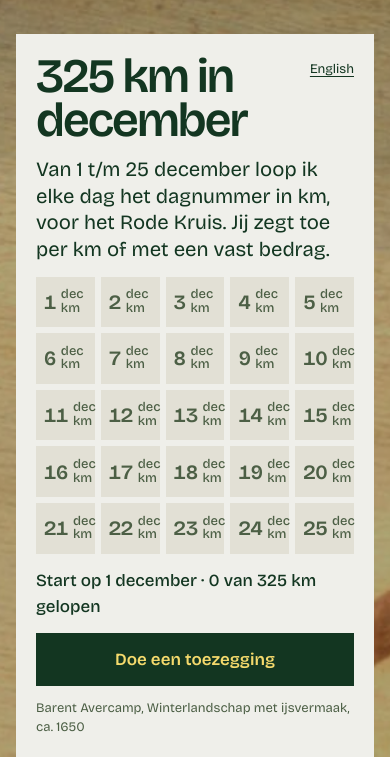
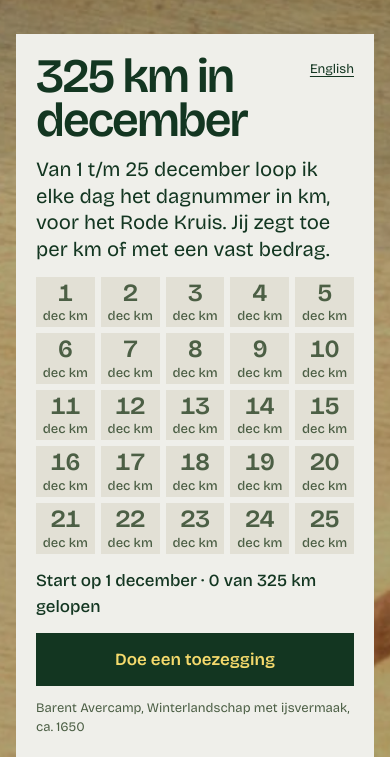
Before and after one commit to Joost-Jansen/adventrun, a FastAPI app: page / in a window 390 px wide. Shown: the top 757 px of the page. Run offline with FastAPI, Linux system fonts and the light colour scheme; data that the repository does not hold is empty.

Commit message:
Door number as tall as 'dec' over 'km'; stacked on phones
The number's size is tied to the small text (2.45x), so its digits span the
same height as the two lines beside it (measured on the rendered glyphs).
Phone doors are about 60px wide, so there the number sits on top with
'dec km' on one line under it.

Co-Authored-By: Claude Opus 5.5 <noreply@anthropic.com>
Claude-Session: https://claude.ai/code/session_01XpbVQJh4aeZYwGezzMVS9v

```diff
--- a/app/static/style.css
+++ b/app/static/style.css
@@ -124,8 +124,14 @@ a { color: inherit; }
   cursor: pointer; outline-offset: 2px;
 }
 .door-inside { position: absolute; inset: 0; display: flex; align-items: center; justify-content: flex-end; padding-right: 0.4rem; white-space: nowrap; overflow: hidden; font-variant-numeric: tabular-nums; letter-spacing: -0.01em; }
-.door-num { font-size: var(--step-lead); font-weight: 600; letter-spacing: -0.02em; }
-.door-units { display: grid; font-size: var(--step-small); font-weight: 500; line-height: 1.05; }
+.door-num { font-size: calc(var(--step-small) * 2.45); font-weight: 600; letter-spacing: -0.02em; line-height: 1; }
+.door-units { display: grid; font-size: var(--step-small); font-weight: 500; line-height: 1; }
+@media (max-width: 559px) {
+  /* a phone door is about 60px wide: the number on top, "dec km" on one line under it */
+  .door-front { flex-direction: column; align-items: flex-start; justify-content: center; gap: 0.15rem; padding: 0 0.35rem; }
+  .door-num { font-size: calc(var(--step-small) * 1.9); }
+  .door-units { display: flex; gap: 0.25em; }
+}
 .door-front {
   position: absolute; inset: 0; display: flex; align-items: center; gap: 0.3rem; padding: 0 0.5rem; line-height: 1;
   background: var(--bg); color: var(--muted); transform-origin: left center; backface-visibility: hidden;
```
